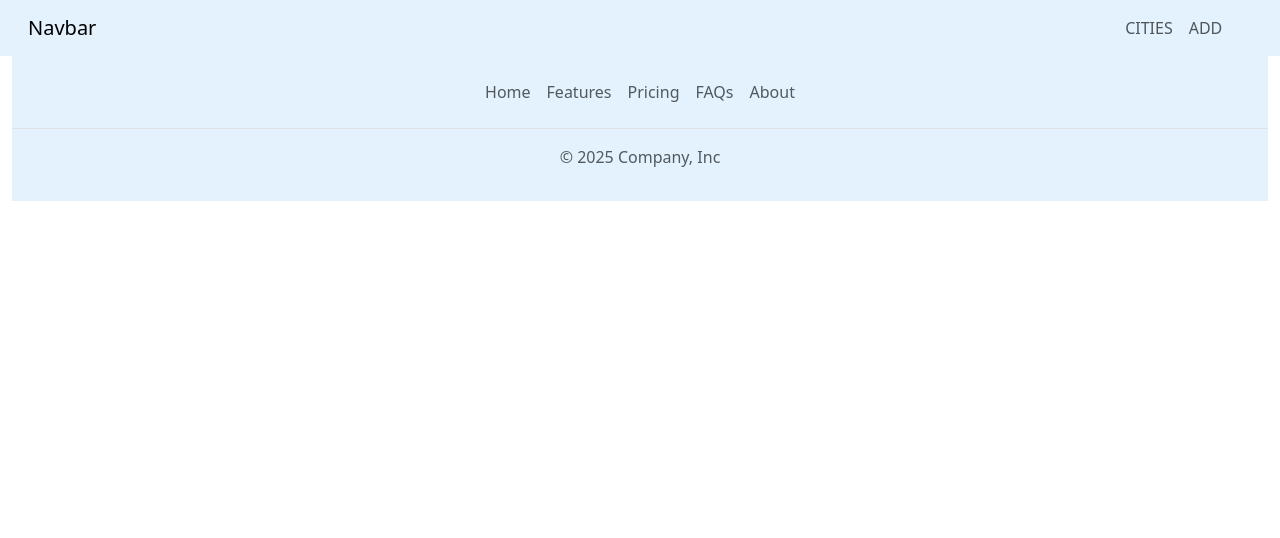
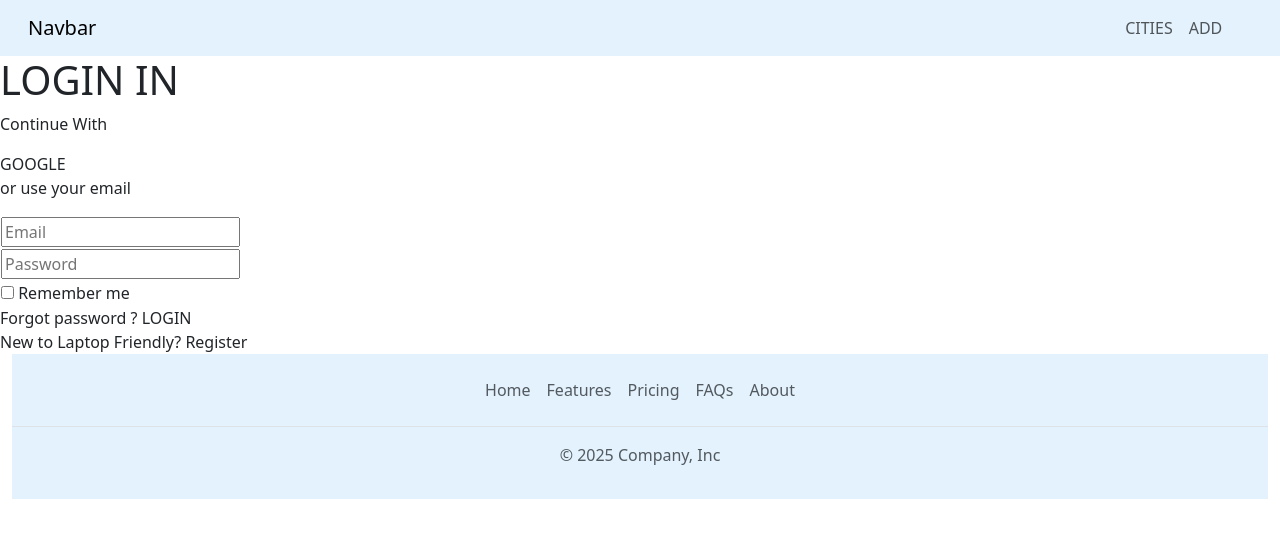
Before and after one commit to follybobbo/CafeWifi, a Flask app: page /login in a window 1280 px wide. Shown: the top 538 px of the page. Run offline with Flask 3, Linux system fonts and the light colour scheme; some libraries are stand-ins or nearby versions.

Commit message:
create structure and contents of login

```diff
--- a/templates/login.html
+++ b/templates/login.html
@@ -2,8 +2,38 @@
 
 
 {% block content %}
+<div>
+    <h1>LOGIN IN</h1>
 
+    <p>Continue With</p>
+    <a>GOOGLE</a>
 
+    <p>or use your email</p>
 
+    <form action="{{url_for('login')}}" method="POST">
+        {{form.csrf_token()}}
+        <table>
+            <tr>
+                <td>{{form.email(placeholder="Email")}}</td>
+            </tr>
 
+            <tr>
+                <td>{{form.password(placeholder="Password")}}</td>
+            </tr>
+
+            <tr>
+                <td>
+                    <input type="checkbox">
+                    <span>Remember me</span>
+                </td>
+            </tr>
+        </table>
+        <a>Forgot password ?</a>
+        <a>LOGIN</a>
+        <div>
+            New to Laptop Friendly?
+            <a>Register</a>
+        </div>
+    </form>
+</div>
 {% endblock %}
```
